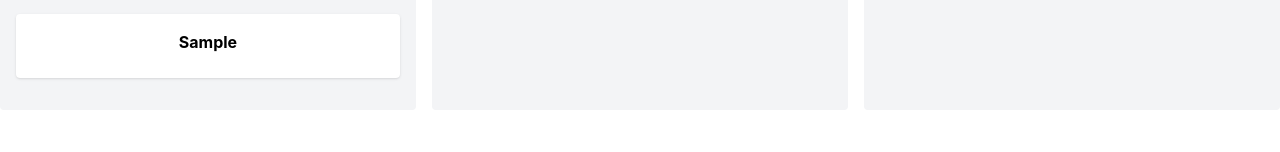
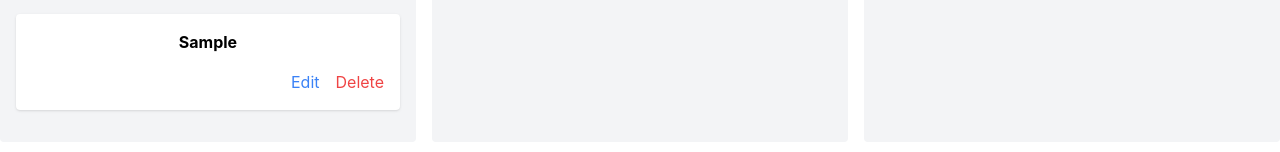
Before and after one commit to yunchae-kim/kanban-ui-project, a React (Create React App) app in the folder kanban-ui-project/: page / in a window 1280 px wide. Both pictures are taken after typing "Sample", "Sample" into the empty fields and a click on the button "Create Task". Shown: the part 422-574 px from the top of the page. Built offline with nearby package versions, Linux system fonts and the light colour scheme; the HTML template or start-up script is replaced by a standard one.

Commit message:
feat: add edit and delete buttons to TaskColumn
- Added "Edit" and "Delete" buttons to each task card in the `TaskColumn` component.
- Implemented `onEditTask` and `onDeleteTask` props to handle the respective actions.
- Updated the `TaskColumnProps` interface to include the new props.

```diff
--- a/kanban-ui-project/src/components/TaskColumn/TaskColumn.tsx
+++ b/kanban-ui-project/src/components/TaskColumn/TaskColumn.tsx
@@ -8,8 +8,8 @@ interface TaskColumnProps {
   onDragOver: (e: React.DragEvent<HTMLDivElement>) => void;
   onDrop: (e: React.DragEvent<HTMLDivElement>, status: Task['status']) => void;
   status: Task['status'];
-  onEditTask;
-  onDeleteTask;
+  onEditTask: (taskId: string) => void;
+  onDeleteTask: (taskId: string) => void;
 }
 
 const TaskColumn: React.FC<TaskColumnProps> = ({
@@ -19,6 +19,8 @@ const TaskColumn: React.FC<TaskColumnProps> = ({
   onDragOver,
   onDrop,
   status,
+  onEditTask,
+  onDeleteTask,
 }) => {
   return (
     <div
@@ -45,6 +47,20 @@ const TaskColumn: React.FC<TaskColumnProps> = ({
               </span>
             ))}
           </div>
+          <div className="mt-4 flex justify-end">
+            <button
+              className="text-blue-500 hover:text-blue-700 mr-4"
+              onClick={() => onEditTask(task.id)}
+            >
+              Edit
+            </button>
+            <button
+              className="text-red-500 hover:text-red-700"
+              onClick={() => onDeleteTask(task.id)}
+            >
+              Delete
+            </button>
+          </div>
         </div>
       ))}
     </div>
```
